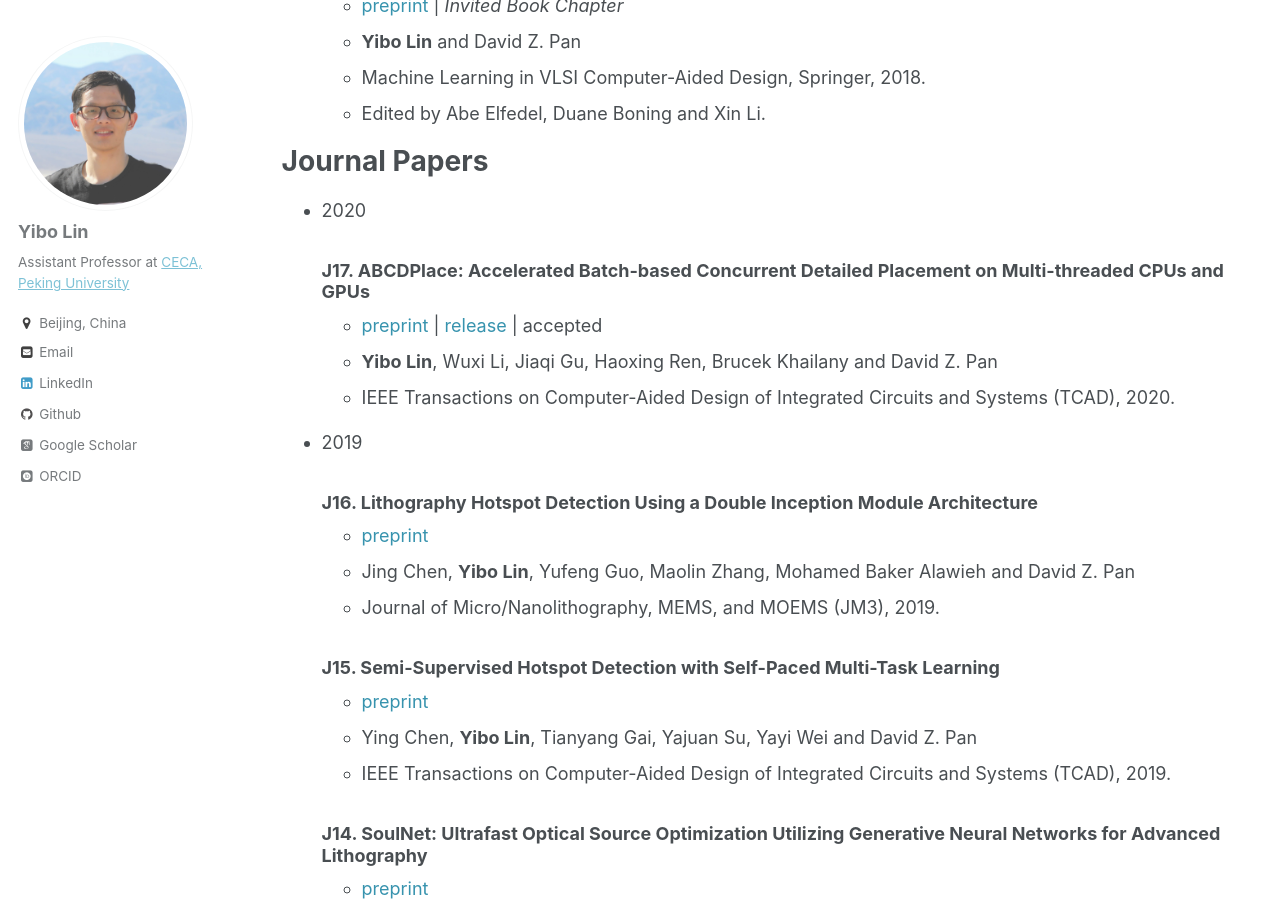
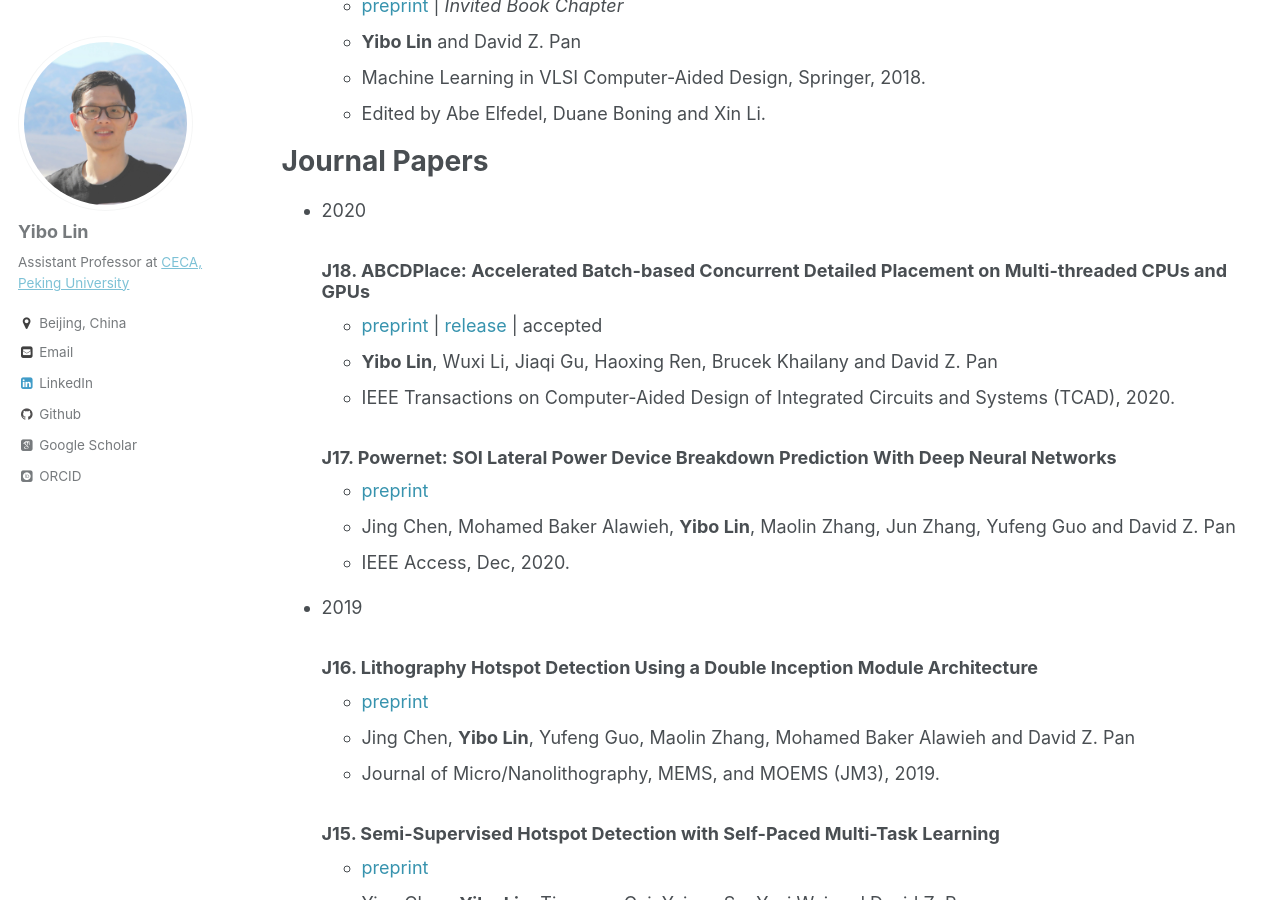
Before and after one commit to limbo018/limbo018.github.io, a Jekyll site: the page built from _pages/publications.md, in a window 1280 px wide and 900 px high, scrolled down 368 px. Built offline with Jekyll 4.4.1, drawn with Linux system fonts in a browser that asks for light colours; some web fonts are replaced.

Commit message:
add Jing's power net paper

```diff
--- a/_pages/publications.md
+++ b/_pages/publications.md
@@ -30,10 +30,15 @@ Journal Papers
 
 * 2020
 
-  ### J17. [ABCDPlace: Accelerated Batch-based Concurrent Detailed Placement on Multi-threaded CPUs and GPUs](https://doi.org/10.1109/TCAD.2020.2971531)
+  ### J18. [ABCDPlace: Accelerated Batch-based Concurrent Detailed Placement on Multi-threaded CPUs and GPUs](https://doi.org/10.1109/TCAD.2020.2971531)
      * <a href="/publications/papers/ABCDPLACE_TCAD2020_Lin.pdf" style="color:#3793ae">preprint</a> \| <a href="https://github.com/limbo018/DREAMPlace" style="color:#3793ae">release</a> \| accepted
      * **Yibo Lin**, Wuxi Li, Jiaqi Gu, Haoxing Ren, Brucek Khailany and David Z. Pan
      * IEEE Transactions on Computer-Aided Design of Integrated Circuits and Systems (TCAD), 2020.
+
+  ### J17. [Powernet: SOI Lateral Power Device Breakdown Prediction With Deep Neural Networks](https://doi.org/10.1109/ACCESS.2020.2970966)
+     * <a href="https://ieeexplore.ieee.org/stamp/stamp.jsp?tp=&arnumber=8978944" style="color:#3793ae">preprint</a>
+     * Jing Chen, Mohamed Baker Alawieh, **Yibo Lin**, Maolin Zhang, Jun Zhang, Yufeng Guo and David Z. Pan
+     * IEEE Access, Dec, 2020.
 
 * 2019
 
```
Also changed, not shown: _includes/publications_cv.md (+3 -1 lines), ref/publications.bib (+13 -0 lines), 4 other files.
